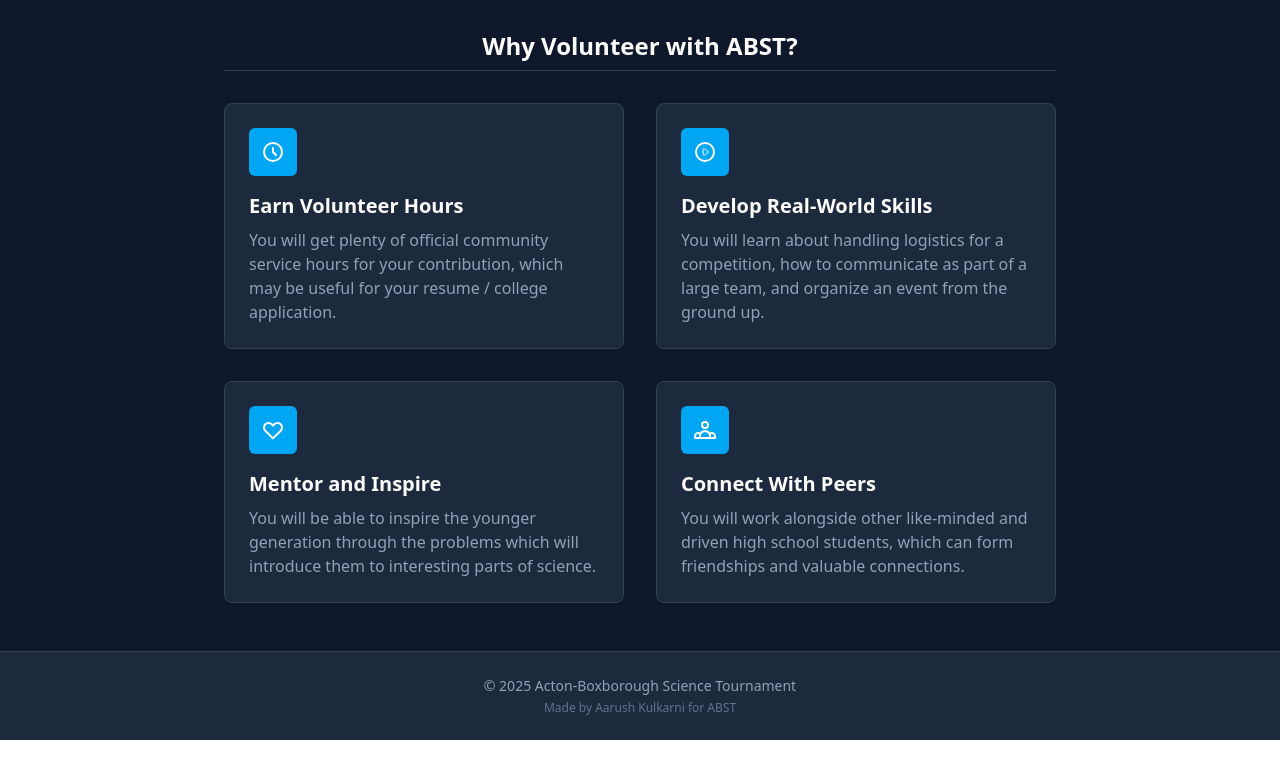
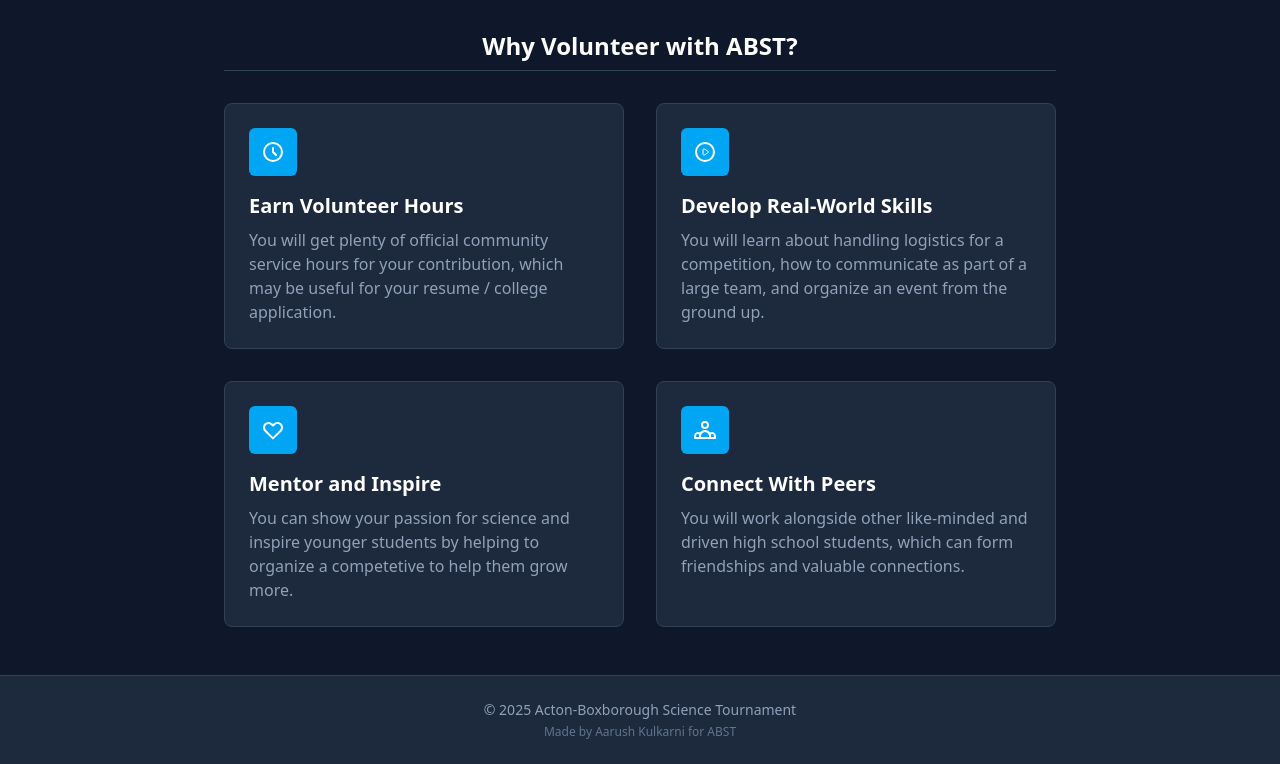
Before and after one commit to ak4774blog/abst-website, a React (Vite) app: page /join in a window 1280 px wide. Shown: the part 528-1292 px from the top of the page. Before the commit the page ends 1268 px from the top, so only its background shows below. Built offline with nearby package versions, Linux system fonts and the light colour scheme.

Commit message:
changed mentor and inspire

```diff
--- a/src/pages/JoinUs.jsx
+++ b/src/pages/JoinUs.jsx
@@ -90,7 +90,7 @@
               />
               <PerkCard
                 title="Mentor and Inspire"
-                description="You will be able to inspire the younger generation through the problems which will introduce them to interesting parts of science."
+                description="You can show your passion for science and inspire younger students by helping to organize a competetive to help them grow more."
                 icon={<svg className="h-6 w-6" fill="none" viewBox="0 0 24 24" stroke="currentColor"><path strokeLinecap="round" strokeLinejoin="round" strokeWidth={2} d="M4.318 6.318a4.5 4.5 0 000 6.364L12 20.364l7.682-7.682a4.5 4.5 0 00-6.364-6.364L12 7.636l-1.318-1.318a4.5 4.5 0 00-6.364 0z" /></svg>}
                 tooltipText="Community Impact"
               />
```
